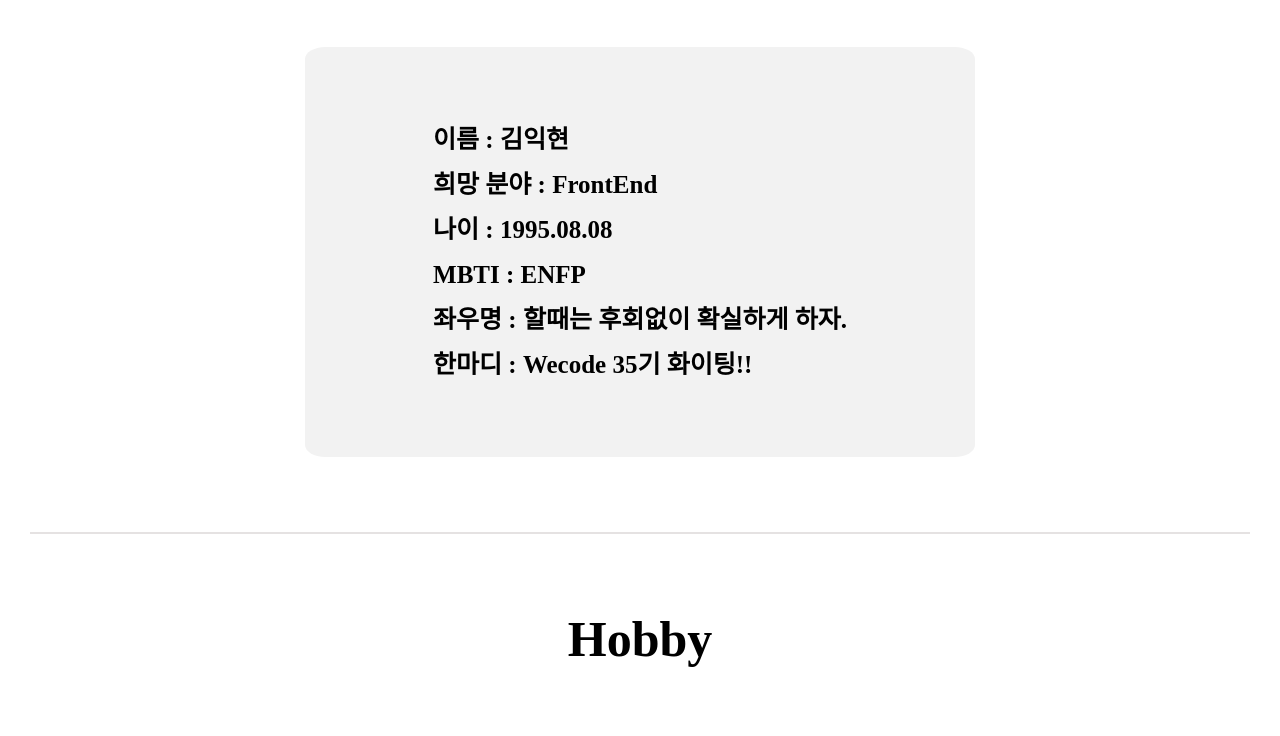
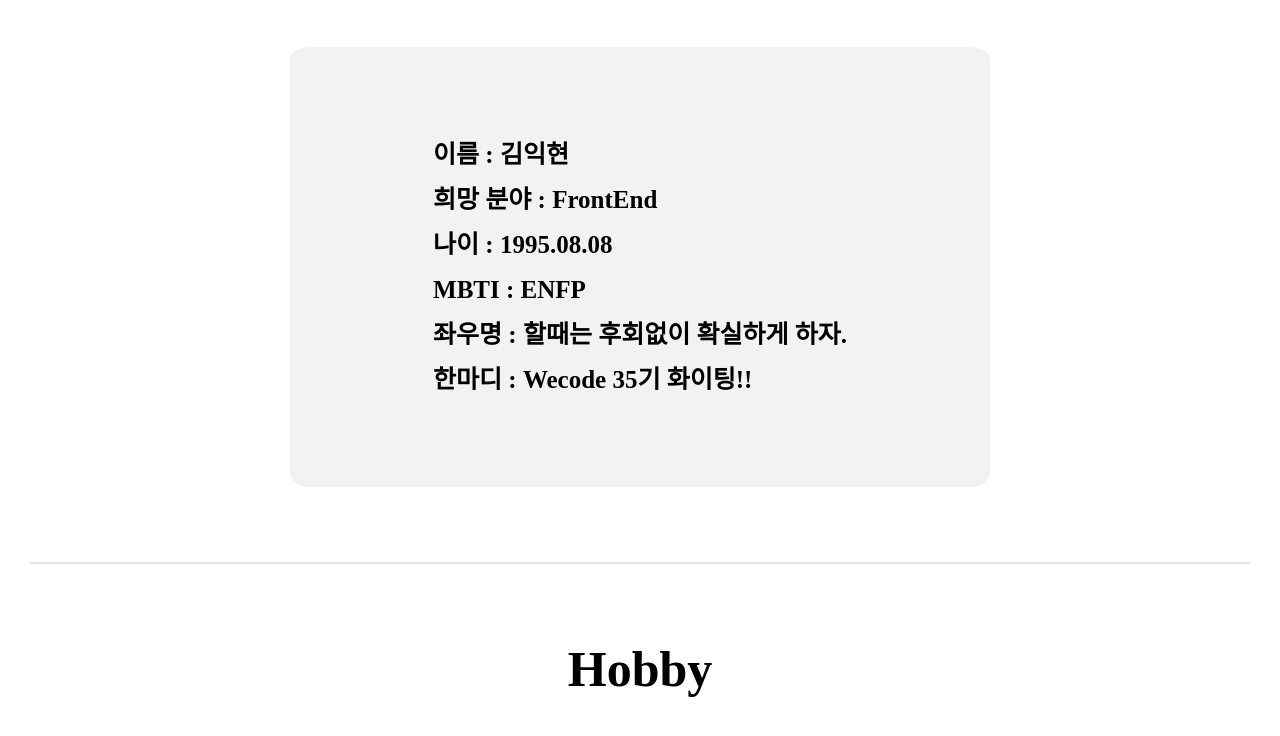
Before and after one commit to ikkim01/new-profile, a plain HTML site: page index.html in a window 1280 px wide. Shown: the part 1328-2064 px from the top of the page. Drawn offline with nearby package versions, Linux system fonts and the light colour scheme; a web font is replaced by a local one.

Commit message:
텍스트부분 패딩 수정

```diff
--- a/css/main_intro.css
+++ b/css/main_intro.css
@@ -43,6 +43,7 @@
     display: flex;
     justify-content: center;
     align-items: center;
+    padding: var(--side-margin);
 }
 .main_intro .main_intro-introduce .main_intro-textbox p {
     font-size: var(--news-size);
```
